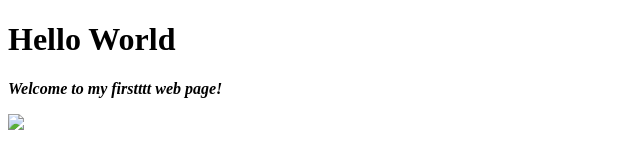
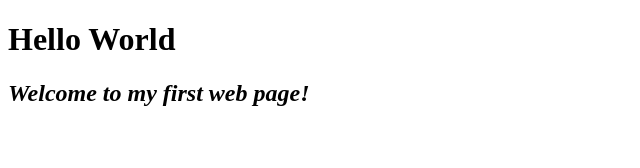
Before and after one commit to vikramcnagwekar/vikramcnagwekar.github.io, a plain HTML site: page index.html in a window 1280 px wide. Shown: the whole page, without its empty margins (0-640 px from the left). Drawn offline with Linux system fonts and the light colour scheme.

Commit message:
Update index.html

```diff
--- a/index.html
+++ b/index.html
@@ -2,7 +2,7 @@
 <html>
 <body>
 <h1>Hello World</h1>
-<p><b><i>Welcome to my firstttt web page!</i></b></p>
-    <img src="☺️">
+<p><b><i><h2>Welcome to my first web page!</h2></i></b></p>
+    <img src="
 </body>
 </html>
```
